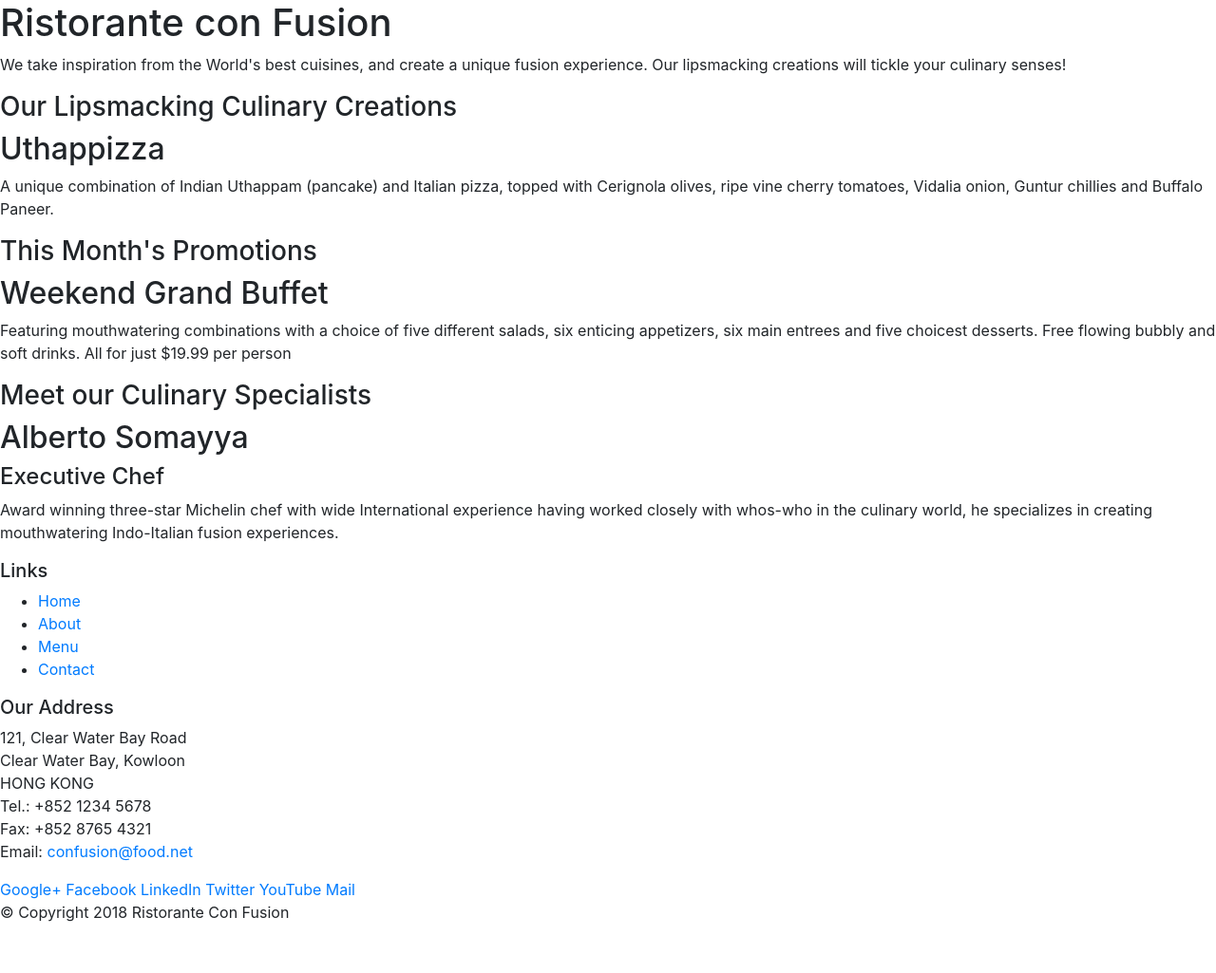
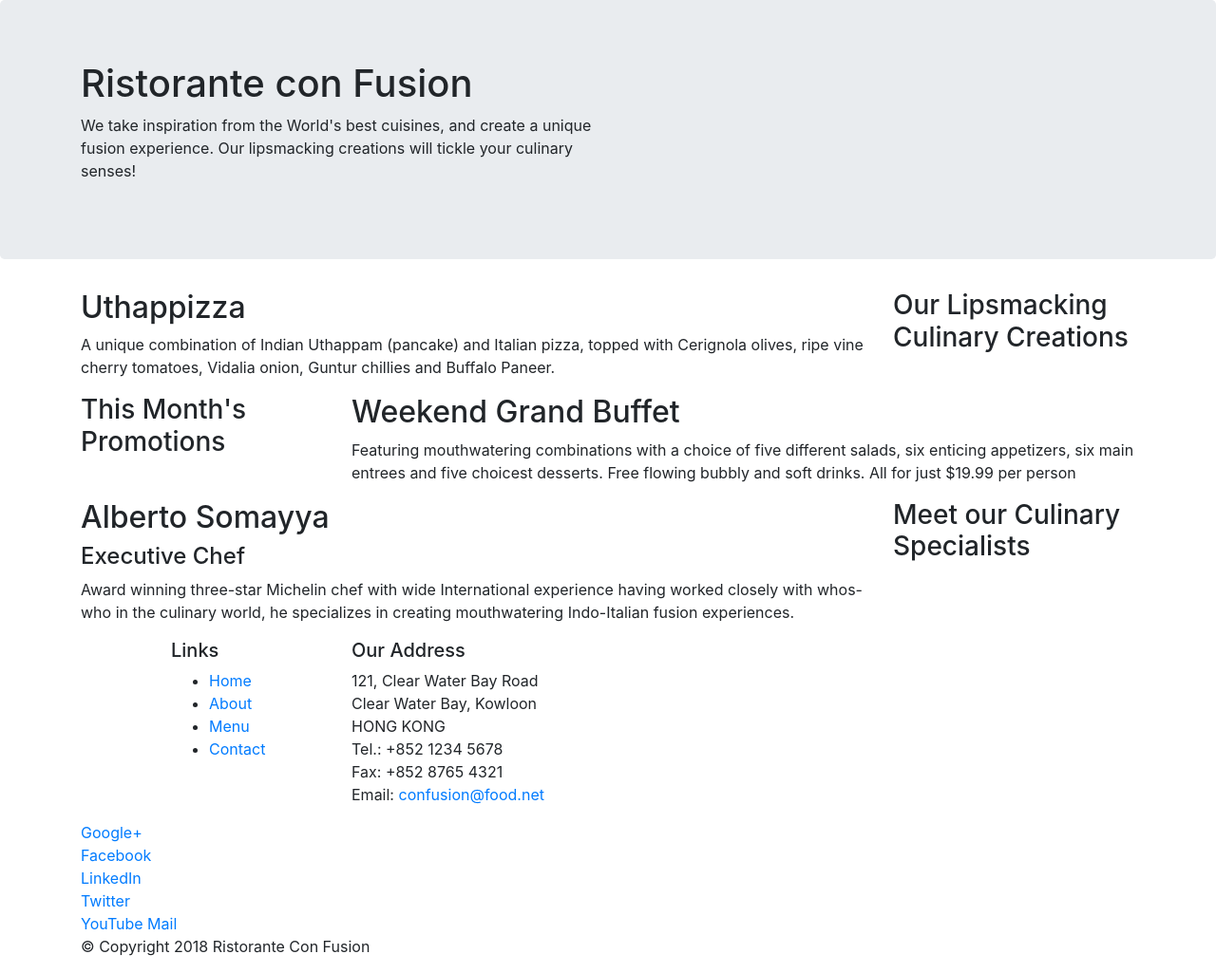
Before and after one commit to r-tobias/bootstrap-test, a website: page index.html in a window 1280 px wide. Shown: the whole page at 95% size. Before the commit the page ends 989 px from the top, so only its background shows below. Drawn offline with nearby package versions, Linux system fonts and the light colour scheme.

Commit message:
Bootstrap practice

```diff
--- a/index.html
+++ b/index.html
@@ -18,10 +18,10 @@
   </head>
 
   <body>
-    <header>
-      <div>
-        <div>
-          <div>
+    <header class="jumbotron">
+      <div class="container">
+        <div class="row">
+          <div class="col-12 col-sm-6">
             <h1>Ristorante con Fusion</h1>
             <p>
               We take inspiration from the World's best cuisines, and create a
@@ -29,17 +29,17 @@
               your culinary senses!
             </p>
           </div>
-          <div></div>
+          <div class="col-12"></div>
         </div>
       </div>
     </header>
 
-    <div>
-      <div>
-        <div>
+    <div class="container">
+      <div class="row">
+        <div class="col-12 col-sm-4 order-sm-last col-md-3">
           <h3>Our Lipsmacking Culinary Creations</h3>
         </div>
-        <div>
+        <div class="col col-sm order-sm-first col-md">
           <h2>Uthappizza</h2>
           <p>
             A unique combination of Indian Uthappam (pancake) and Italian pizza,
@@ -49,11 +49,11 @@
         </div>
       </div>
 
-      <div>
-        <div>
+      <div class="row">
+        <div class="col-12 col-sm-4 col-md-3">
           <h3>This Month's Promotions</h3>
         </div>
-        <div>
+        <div class="col col-sm col-md">
           <h2>Weekend Grand Buffet</h2>
           <p>
             Featuring mouthwatering combinations with a choice of five different
@@ -64,11 +64,11 @@
         </div>
       </div>
 
-      <div>
-        <div>
+      <div class="row">
+        <div class="col-12 col-sm-4 order-sm-last col-md-3">
           <h3>Meet our Culinary Specialists</h3>
         </div>
-        <div>
+        <div class="col col-sm order-sm-first col-md">
           <h2>Alberto Somayya</h2>
           <h4>Executive Chef</h4>
           <p>
@@ -82,9 +82,9 @@
     </div>
 
     <footer>
-      <div>
-        <div>
-          <div>
+      <div class="container">
+        <div class="row">
+          <div class="col-4 offset-1 col-sm-2">
             <h5>Links</h5>
             <ul>
               <li><a href="#">Home</a></li>
@@ -93,7 +93,7 @@
               <li><a href="#">Contact</a></li>
             </ul>
           </div>
-          <div>
+          <div class="col-7 col-sm-5">
             <h5>Our Address</h5>
             <address>
               121, Clear Water Bay Road<br />
@@ -105,7 +105,7 @@
             </address>
           </div>
           <div>
-            <div>
+            <div class="col-12 col-sm-4">
               <a href="http://google.com/+">Google+</a>
               <a href="http://www.facebook.com/profile.php?id=">Facebook</a>
               <a href="http://www.linkedin.com/in/">LinkedIn</a>
@@ -115,8 +115,8 @@
             </div>
           </div>
         </div>
-        <div>
-          <div>
+        <div class="row">
+          <div class="col-auto">
             <p>© Copyright 2018 Ristorante Con Fusion</p>
           </div>
         </div>
```
